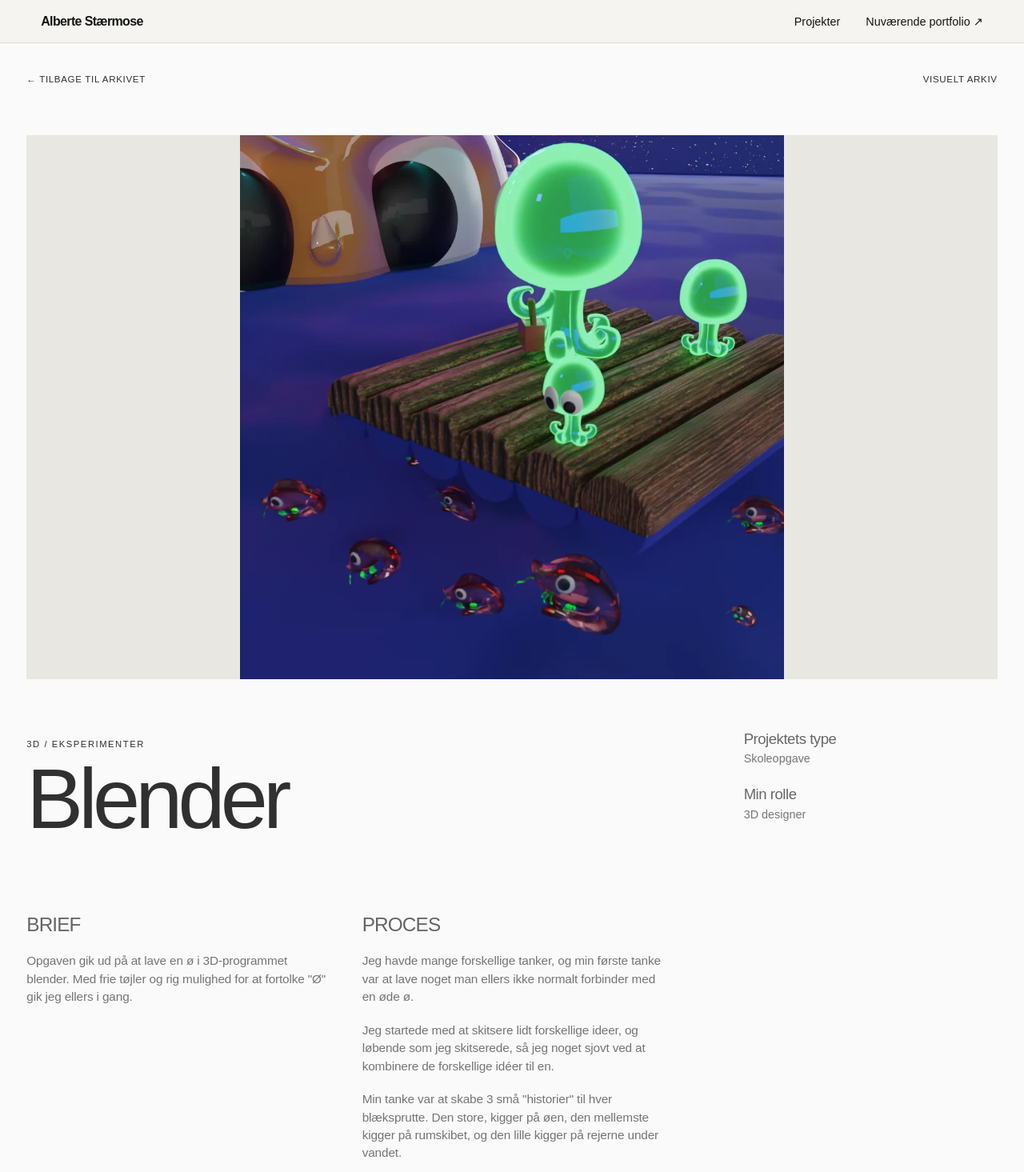
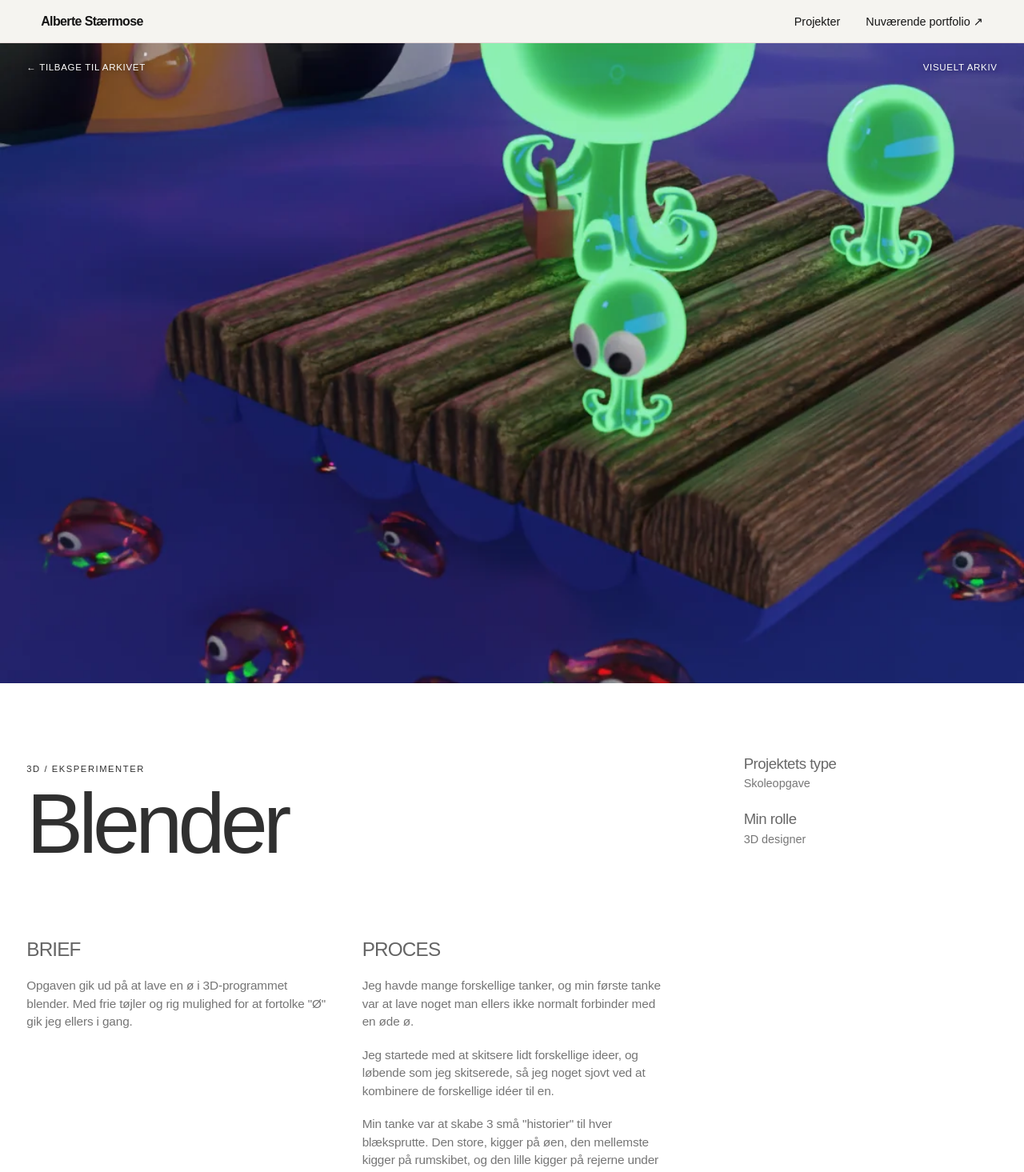
Before and after one commit to alberteStaermose/portfolio, a Vue app: page /#/projekter/blender in a window 1280 px wide. Shown: the top 1465 px of the page at 80% size. Built offline with nearby package versions, Linux system fonts and the light colour scheme.

Commit message:
Implement sticky full-viewport project hero with white content scrolling over image

```diff
--- a/src/styles/main.css
+++ b/src/styles/main.css
@@ -204,3 +204,17 @@
   .case-text-section{margin-bottom:3rem}
   .case-text-section p{line-height:1.65}
 }
+
+/* 08 — Wix-style pinned hero: the white project content scrolls over the cover */
+.case-study{padding:0 0 8rem;position:relative;isolation:isolate;background:#fff}
+.case-top{position:absolute;top:1.5rem;left:clamp(1.5rem,2.6vw,3.5rem);right:clamp(1.5rem,2.6vw,3.5rem);z-index:3;color:#fff;text-shadow:0 1px 8px #0008}
+.case-cover{position:sticky;top:0;height:100svh;width:100%;margin:0;overflow:hidden;z-index:0;background:#e8e7e1}
+.case-cover img{width:100%;height:100%;max-height:none;object-fit:cover;background:transparent}
+.case-introduction,.case-sections,.case-body,.case-gallery,.case-prototype-section,.case-return{position:relative;z-index:1}
+.case-introduction{background:#fff;margin:0;padding:clamp(4rem,7vw,8rem) clamp(1.5rem,2.6vw,3.5rem) clamp(4rem,7vw,7rem)}
+.case-sections{background:#fff;padding:0 clamp(1.5rem,2.6vw,3.5rem) clamp(3rem,5vw,6rem)}
+.case-body,.case-gallery,.case-prototype-section{background:#fff}
+.case-gallery{margin-top:0;padding:clamp(3rem,5vw,6rem) clamp(1.5rem,2.6vw,3.5rem)}
+.case-prototype-section{padding:clamp(3rem,5vw,6rem) clamp(1.5rem,2.6vw,3.5rem)}
+.case-return{margin-left:clamp(1.5rem,2.6vw,3.5rem)}
+@media(max-width:650px){.case-cover{height:85svh}.case-introduction{padding-top:4rem}}
```
